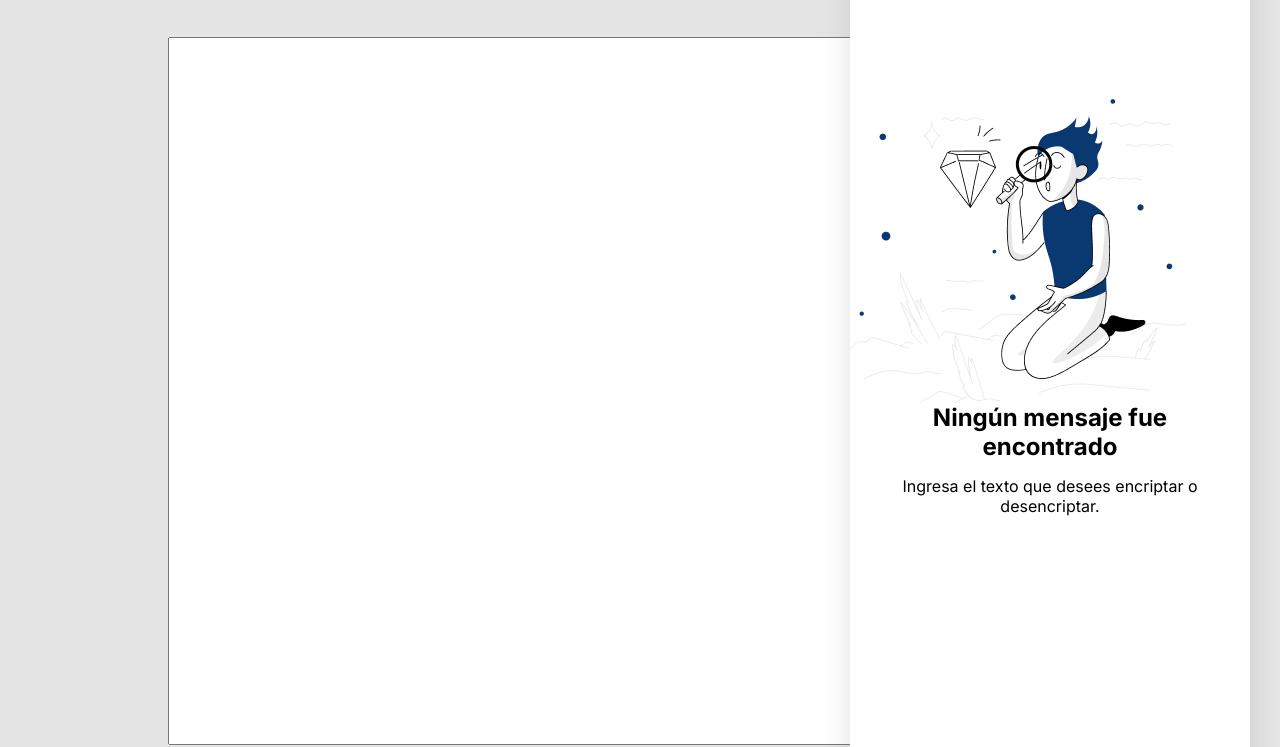
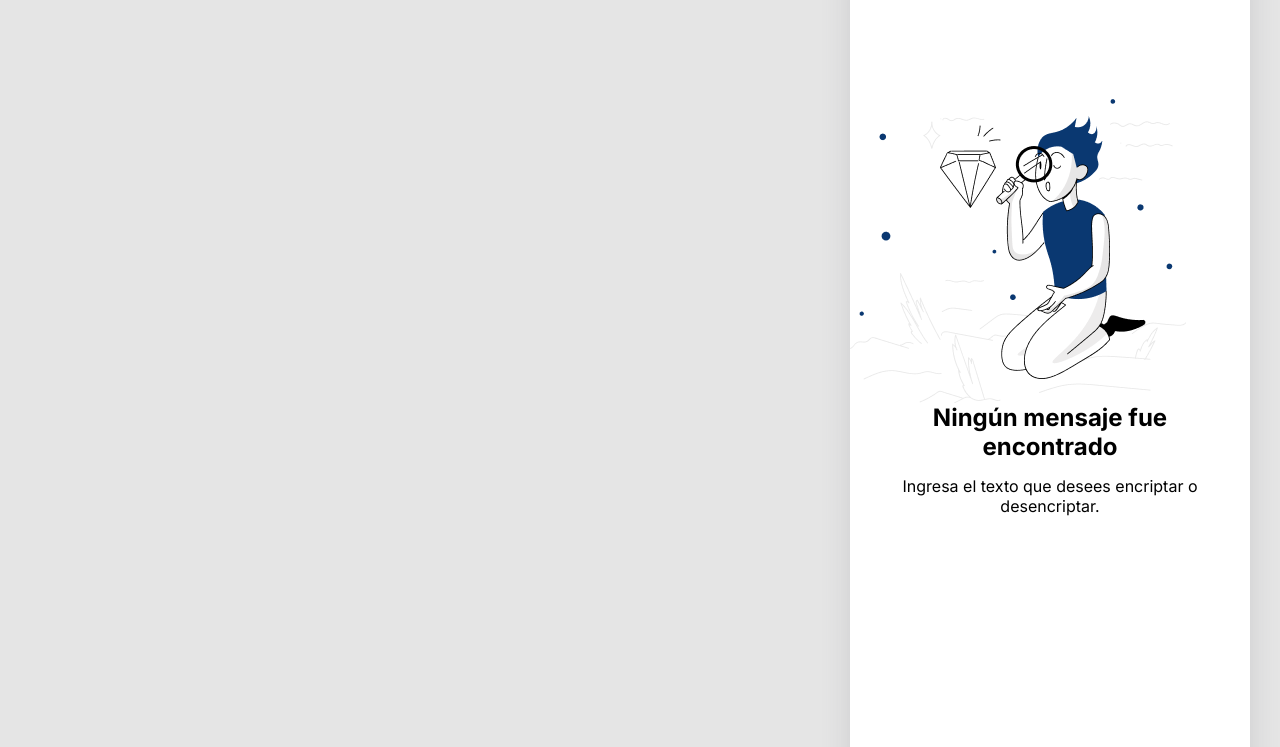
Before and after one commit to fabri4c/challenge-one-oracle-next, a website: page index.html in a window 1280 px wide. Shown: the part 91-838 px from the top of the page. Drawn offline with Linux system fonts and the light colour scheme.

Commit message:
💄 Improve textarea styling to match mockup

```diff
--- a/resources/css/main.css
+++ b/resources/css/main.css
@@ -20,7 +20,10 @@ html {
 
 .main-section__message {
   font-size: 32px;
-  color: darkblue;
+  color: #0e2f58;
+  background-color: #e5e5e5;
+  border: none;
+  outline: none;
 }
 
 .buttons-section {
```
Also changed, not shown: index.html (+1 -2 lines).
